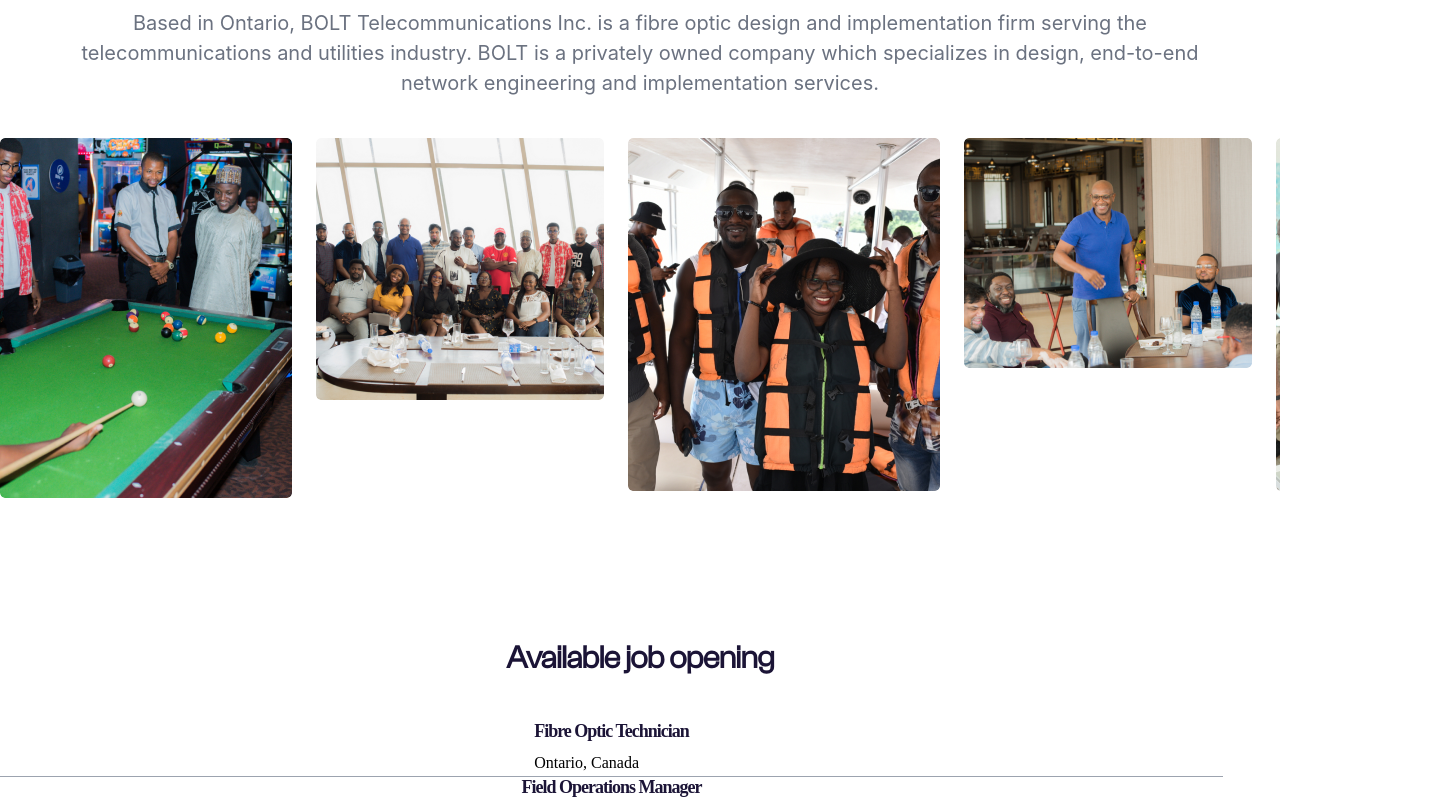
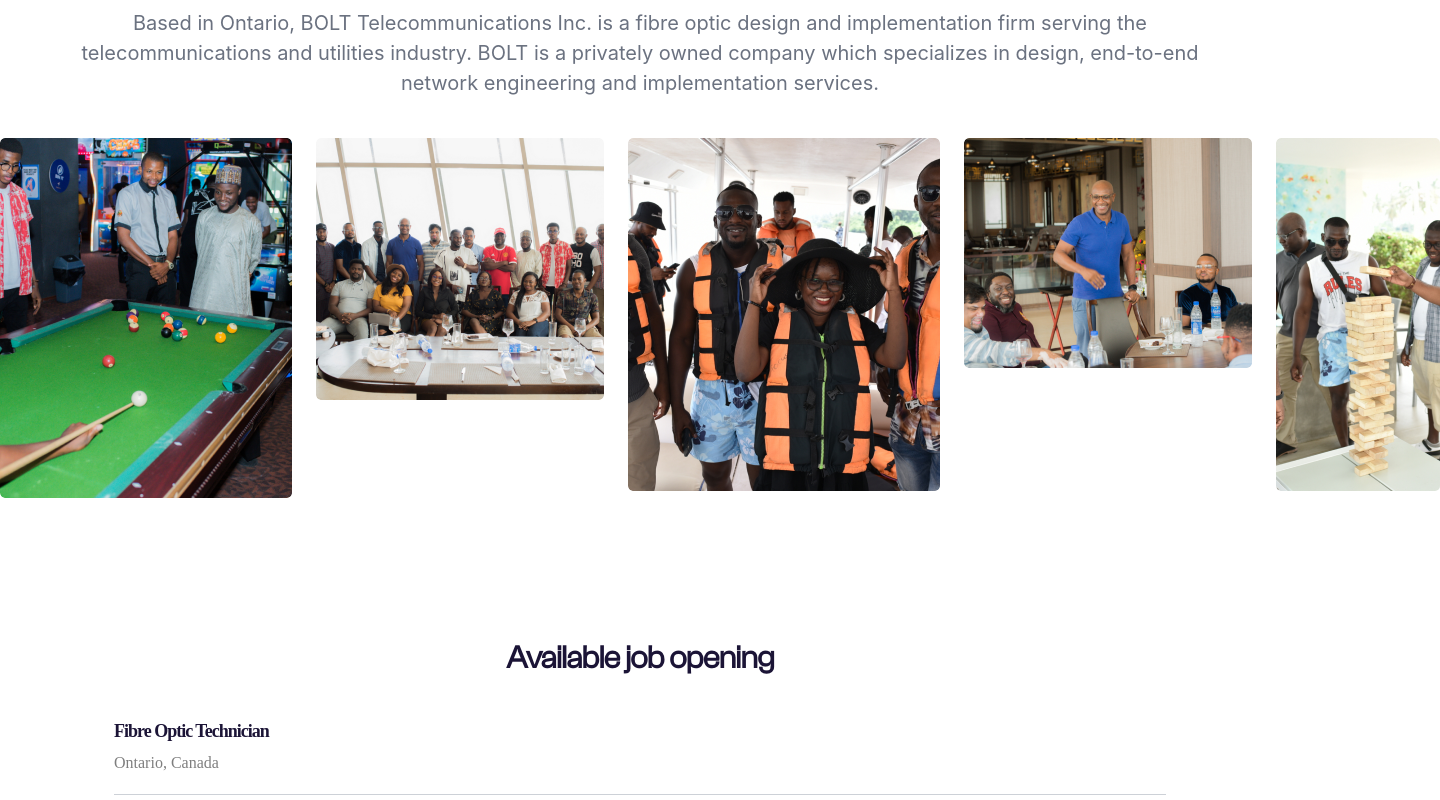
Before and after one commit to techiesodiq/bolt-v2, a React (Create React App) app: page /safety in a window 1280 px wide. Shown: the part 320-1120 px from the top of the page, 1440 px wide, since content can reach past the window. Built offline with nearby package versions, Linux system fonts and the light colour scheme.

Commit message:
Career page

```diff
--- a/src/components/career/Career.jsx
+++ b/src/components/career/Career.jsx
@@ -1,12 +1,13 @@
 import React from "react";
 import {
-  CareerContainer,
+  Border,
   CareerHeader,
   Image,
   ImgWrapper,
   JobBox,
   JobText,
   JobTitle,
+  MarginBottom,
   Paragraph,
   SubTitle,
   TextField,
@@ -18,7 +19,7 @@ const { description, img, options, subTitle, title } = career;
 
 const Career = () => {
   return (
-    <CareerContainer>
+    <>
       <CareerHeader>
         <Title>{title}</Title>
         <Paragraph>{description}</Paragraph>
@@ -30,15 +31,18 @@ const Career = () => {
       </ImgWrapper>
       <SubTitle>{subTitle}</SubTitle>
 
+      <MarginBottom>
         {options.map((option, index) => (
           <JobBox>
             <TextField key={index}>
               <JobTitle>{option.title}</JobTitle>
               <JobText>{option.description}</JobText>
             </TextField>
+            <Border />
           </JobBox>
         ))}
-    </CareerContainer>
+      </MarginBottom>
+    </>
   );
 };
 
--- a/src/components/career/career.style.js
+++ b/src/components/career/career.style.js
@@ -63,20 +63,23 @@ export const SubTitle = styled.h2`
 
 export const JobBox = styled.div`
   max-width: 1223px;
+  display: grid;
+  margin: 0 114px 18px;
+`;
+export const Border = styled.div`
   border-bottom: 1px solid #9ca3af;
-  display: grid;
-  text-align: left;
-  align-items: center;
-  justify-content: center;
+  width: 100%;
+  opacity: 0.5;
 `;
 
 export const TextField = styled.div`
   display: grid;
   gap: 8px;
+  margin-bottom: 18px;
 `;
 
 export const JobTitle = styled.h3`
-  color: var(--primary-haiti, #1b1436);
+  color: #1b1436;
   font-feature-settings: "clig" off, "liga" off;
   font-family: Montserrat;
   font-size: 18px;
@@ -89,7 +92,12 @@ export const JobTitle = styled.h3`
 export const JobText = styled.p`
   font-family: Montserrat;
   font-size: 16px;
+  opacity: 0.5;
   font-style: normal;
   font-weight: 400;
   line-height: 170%; /* 27.2px */
 `;
+
+export const MarginBottom = styled.div`
+  margin-bottom: 216px;
+`;
--- a/src/components/mission/Mission.jsx
+++ b/src/components/mission/Mission.jsx
@@ -3,8 +3,6 @@ import { about } from "../../data/text";
 import customerReview from "../../asset/customer-review 1.svg";
 import collaboration from "../../asset/collaboration (2) 1.svg";
 import vector from "../../asset/Vector.svg";
-import respect from "../../asset/respect (2) 1.svg";
-import execution from "../../asset/execution 1.svg";
 import {
   BorderBox,
   FullContainer,
@@ -21,8 +19,10 @@ import {
   ValueContainer,
 } from "./mission.style";
 import { AboutContainer } from "../story/story.style";
+import data from "../../data/text.json";
 
 const { mission, vision, value } = about;
+const { description } = data.about.review;
 
 const Mission = () => {
   return (
@@ -52,43 +52,29 @@ const Mission = () => {
         </MissionDescription>
       </ValueContainer>
 
-      {/* <ReviewContainer>
+      <ReviewContainer>
         <ReviewCard>
           <ReviewImg src={customerReview} />
           <ReviewTextCard>
-            <ReviewTitle>{title}</ReviewTitle>
+            <ReviewTitle>Peole</ReviewTitle>
             <ReviewText>{description}</ReviewText>
           </ReviewTextCard>
         </ReviewCard>
         <ReviewCard>
           <ReviewImg src={collaboration} />
           <ReviewTextCard>
-            <ReviewTitle>{title}</ReviewTitle>
+            <ReviewTitle>Safety</ReviewTitle>
             <ReviewText>{description}</ReviewText>
           </ReviewTextCard>
         </ReviewCard>
         <ReviewCard>
           <ReviewImg src={vector} />
           <ReviewTextCard>
-            <ReviewTitle>{title}</ReviewTitle>
+            <ReviewTitle>Innovation</ReviewTitle>
             <ReviewText>{description}</ReviewText>
           </ReviewTextCard>
         </ReviewCard>
-        <ReviewCard>
-          <ReviewImg src={respect} />
-          <ReviewTextCard>
-            <ReviewTitle>{title}</ReviewTitle>
-            <ReviewText>{description}</ReviewText>
-          </ReviewTextCard>
-        </ReviewCard>
-        <ReviewCard>
-          <ReviewImg src={customerReview} />
-          <ReviewTextCard>
-            <ReviewTitle>{title}</ReviewTitle>
-            <ReviewText>{description}</ReviewText>
-          </ReviewTextCard>
-        </ReviewCard>
-      </ReviewContainer> */}
+      </ReviewContainer>
     </AboutContainer>
   );
 };
--- a/src/data/text.js
+++ b/src/data/text.js
@@ -113,6 +113,27 @@ export const about = {
     description:
       "We are a people first organization that prioritises safety above all else.",
   },
+
+  options: [
+    {
+      title: "People",
+      description:
+        "Lorem ipsum dolor sit amet consectetur. Nisl massa id maecenas porta gravida diam. Vitae diam neque id posuere. Praesent pellentesque elementum.",
+      img: require("../asset/customer-review 1.svg"),
+    },
+    {
+      title: "Safety",
+      description:
+        "Lorem ipsum dolor sit amet consectetur. Nisl massa id maecenas porta gravida diam. Vitae diam neque id posuere. Praesent pellentesque elementum.",
+      img: require("../asset/Vector.svg"),
+    },
+    {
+      title: "Innovation",
+      description:
+        "Lorem ipsum dolor sit amet consectetur. Nisl massa id maecenas porta gravida diam. Vitae diam neque id posuere. Praesent pellentesque elementum.",
+      img: require("../asset/respect (2) 1.svg"),
+    },
+  ],
 };
 
 export const services = {
@@ -175,7 +196,7 @@ export const career = {
       description: "Ontario, Canada",
     },
     {
-      title: "Field Operations Manager",
+      title: "Field Operations Manager",
       description: "Ontario, Canada",
     },
   ],
```
Lines whose indentation alone changed are shown as unchanged.
